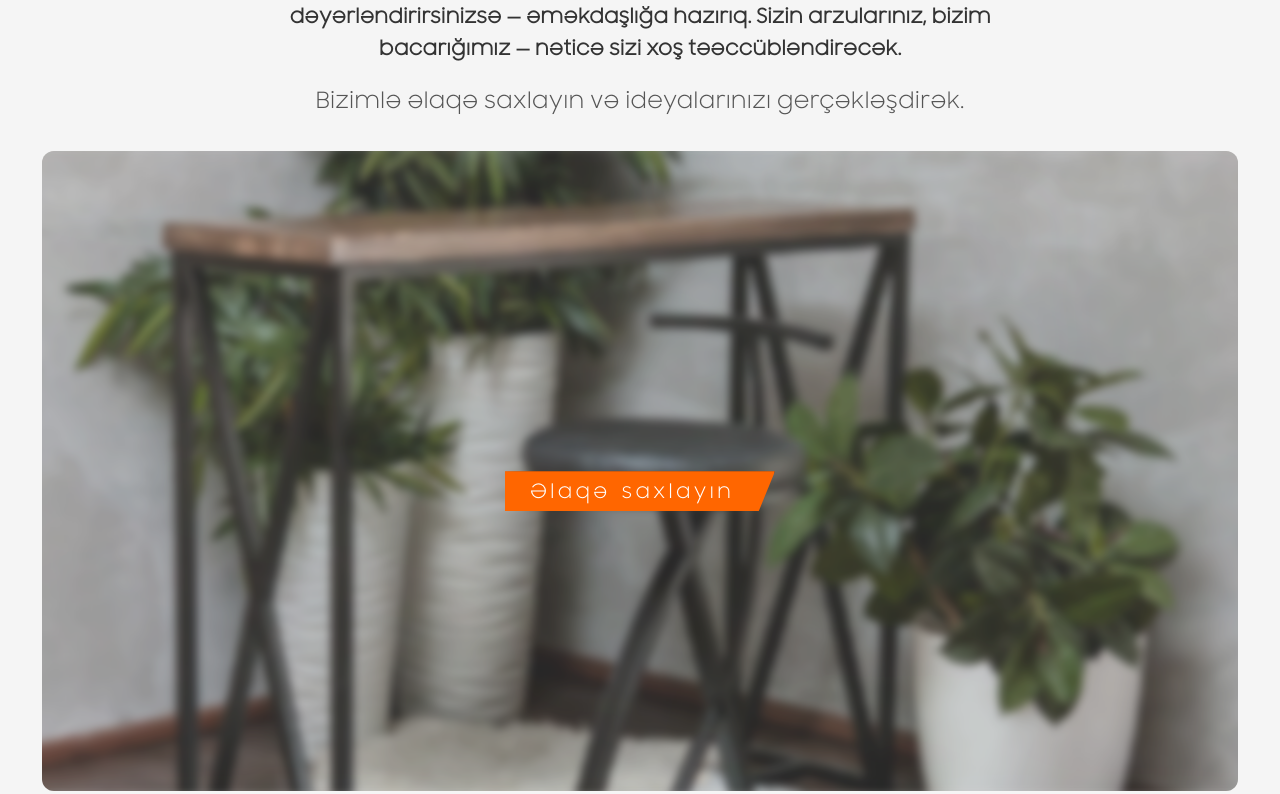
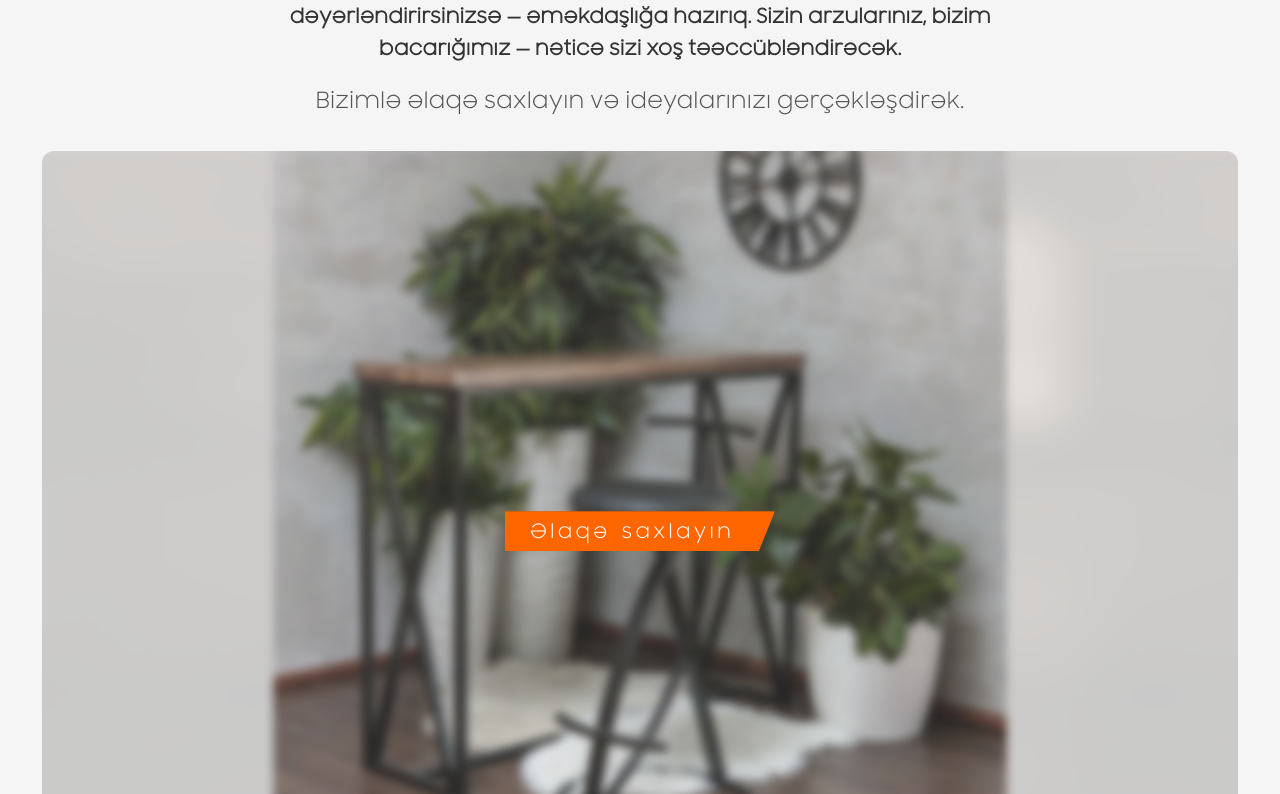
Before and after one commit to rovsenhuseynov/demirdizayn, a React (Create React App) app: page /about in a window 1280 px wide. Shown: the part 3046-3840 px from the top of the page. Built offline with nearby package versions, Linux system fonts and the light colour scheme.

Commit message:
Общая коррекция

```diff
--- a/src/pages/AboutUs/AboutUsBackgroundSlider/AboutUsBackgroundSlider.jsx
+++ b/src/pages/AboutUs/AboutUsBackgroundSlider/AboutUsBackgroundSlider.jsx
@@ -105,13 +105,93 @@
 
 
 
+
+
+
+
+// import { useEffect, useState } from "react";
+// import BackgroundSlider from "../../../reusableСomponents/BackgroundSlider/BackgroundSlider";
+// import "./AboutUsBackgroundSlider.scss";
+
+// import about1 from "../../../assets/images/backgrounds/stool-wooden-background.jpg";
+// import about2 from "../../../assets/images/backgrounds/58375_big.jpg";
+// import about3 from "../../../assets/images/backgrounds/3_n.jpg";
+// import ReusableButton from "../../../reusableСomponents/Button/ReusableButton";
+// import { useNavigate } from "react-router-dom";
+
+// const AboutUsBackgroundSlider = () => {
+//   const navigate = useNavigate();
+
+//   const [isPortrait, setIsPortrait] = useState(
+//     window.innerHeight > window.innerWidth
+//   );
+
+//   useEffect(() => {
+//     const handleResize = () => {
+//       setIsPortrait(window.innerHeight > window.innerWidth);
+//     };
+//     window.addEventListener("resize", handleResize);
+//     return () => window.removeEventListener("resize", handleResize);
+//   }, []);
+
+//   return (
+//     <section className="aboutus-cta">
+//       {/* Контент над слайдером */}
+//       <div className="cta-clean" data-aos="fade-up">
+//         <div className="cta-clean__inner">
+//           <h3>
+//             Əgər qeyri-adi həllər axtarırsınızsa, öz konsepsiyanızı həyata
+//             keçirmək istəyirsinizsə və ya sadəcə keyfiyyətli metalı və “loft”
+//             üslubunu dəyərləndirirsinizsə — əməkdaşlığa hazırıq. Sizin
+//             arzularınız, bizim bacarığımız — nəticə sizi xoş təəccübləndirəcək.
+//           </h3>
+//           <p>Bizimlə əlaqə saxlayın və ideyalarınızı gerçəkləşdirək.</p>
+//         </div>
+//       </div>
+
+//       {/* Слайдер с кнопкой по центру */}
+//       <BackgroundSlider
+//         images={[about1, about2, about3]}
+//         interval={5000}
+//         transition={2000}
+//         blur={25}
+//         scale={1.1}
+//         height={isPortrait ? "60dvh" : "80dvh"}   // разные размеры
+//         width={isPortrait ? "100%" : "100%"}  // разные размеры
+//         overlay={
+//           <div className="aboutus-slider__overlay">
+//             <ReusableButton
+//               className="cta-clean__btn"
+//               onClick={() => navigate("/contacts")}
+//             >
+//               Əlaqə saxlayın
+//             </ReusableButton>
+//           </div>
+//         }
+//         className="aboutus-slider"
+//       />
+//     </section>
+//   );
+// };
+
+// export default AboutUsBackgroundSlider;
+
+
+
+
+
+
+
 import { useEffect, useState } from "react";
 import BackgroundSlider from "../../../reusableСomponents/BackgroundSlider/BackgroundSlider";
 import "./AboutUsBackgroundSlider.scss";
 
 import about1 from "../../../assets/images/backgrounds/stool-wooden-background.jpg";
+import about1_1 from "../../../assets/images/backgrounds/stool-wooden-background-portrait.jpg";
 import about2 from "../../../assets/images/backgrounds/58375_big.jpg";
 import about3 from "../../../assets/images/backgrounds/3_n.jpg";
+import about3_1 from "../../../assets/images/backgrounds/3_n-portrait.jpg";
+
 import ReusableButton from "../../../reusableСomponents/Button/ReusableButton";
 import { useNavigate } from "react-router-dom";
 
@@ -130,6 +210,13 @@ const AboutUsBackgroundSlider = () => {
     return () => window.removeEventListener("resize", handleResize);
   }, []);
 
+  // Формируем массив изображений с учётом портретных версий
+  const images = [
+    isPortrait ? about1_1 : about1,
+    about2, // портретной версии нет
+    isPortrait ? about3_1 : about3,
+  ];
+
   return (
     <section className="aboutus-cta">
       {/* Контент над слайдером */}
@@ -147,13 +234,13 @@ const AboutUsBackgroundSlider = () => {
 
       {/* Слайдер с кнопкой по центру */}
       <BackgroundSlider
-        images={[about1, about2, about3]}
+        images={images}
         interval={5000}
         transition={2000}
         blur={25}
         scale={1.1}
-        height={isPortrait ? "60dvh" : "80dvh"}   // разные размеры
-        width={isPortrait ? "100%" : "100%"}  // разные размеры
+        height={isPortrait ? "60dvh" : "90dvh"}
+        width="100%"
         overlay={
           <div className="aboutus-slider__overlay">
             <ReusableButton
--- a/src/pages/Home/FaqPreview/FaqPreview.scss
+++ b/src/pages/Home/FaqPreview/FaqPreview.scss
@@ -15,7 +15,7 @@
     flex-direction: column;
     gap: 20px;
     max-width: 70%;
-    margin: 0 auto;
+    margin: calc(2vw + 1rem) auto;
     padding: 0;
 
     @media (max-width: 768px) {
--- a/src/pages/Home/ServicesPreview/ServicesPreview.scss
+++ b/src/pages/Home/ServicesPreview/ServicesPreview.scss
@@ -47,7 +47,7 @@
     justify-content: center;
     gap: 20px;
     max-width: 1000px;
-    margin: 0 auto;
+    margin: calc(2vw + 1rem) auto;
   }
 
   &__item {
@@ -55,7 +55,7 @@
     max-width: 320px;
     aspect-ratio: 1 / 1;
     background: #f5f5f5;
-    padding: 20px 20px 40px;
+    padding: calc(2vw + 1rem);
     border: 0.3rem solid v.$activeStateColor;
     box-shadow: 0 9px 30px rgba(0, 0, 0, 0.6);
     text-align: center;
--- a/src/reusableСomponents/BackgroundSlider/BackgroundSlider.jsx
+++ b/src/reusableСomponents/BackgroundSlider/BackgroundSlider.jsx
@@ -114,6 +114,76 @@
 
 
 
+
+
+
+
+// import { useEffect, useState } from "react";
+// import "./BackgroundSlider.scss";
+
+// const BackgroundSlider = ({
+//   images = [],
+//   interval = 5000,
+//   transition = 1500,
+//   blur = 20,
+//   scale = 1.05,
+//   overlay = null,
+//   className = "",
+//   height = "70dvh", // ✅
+//   width = "100%",
+// }) => {
+//   const [index, setIndex] = useState(0);
+
+//   useEffect(() => {
+//     if (!images || images.length <= 1) return;
+//     const timer = setInterval(() => {
+//       setIndex((prev) => (prev + 1) % images.length);
+//     }, interval);
+//     return () => clearInterval(timer);
+//   }, [images, interval]);
+
+//   return (
+//     <div
+//       className={`bg-slider ${className}`}
+//       style={{
+//         height, // ✅
+//         width,
+//         margin: width !== "100%" ? "0 auto" : undefined,
+//         position: "relative",
+//         // overflow: "hidden",
+//       }}
+//     >
+//       {images.map((img, i) => (
+//         <div
+//           key={i}
+//           className={`bg-slide ${i === index ? "active" : ""}`}
+//           style={{
+//             backgroundImage: `url(${img})`,
+//             transition: `opacity ${transition}ms ease-in-out,
+//                         filter ${transition}ms ease-in-out,
+//                         transform ${transition}ms ease-in-out`,
+//             filter: i === index ? "blur(0px)" : `blur(${blur}px)`,
+//             transform: i === index ? "scale(1)" : `scale(${scale})`,
+//             width: "100%",
+//             height: "100%",
+//             position: "absolute",
+//             top: 0,
+//             left: 0,
+//           }}
+//         />
+//       ))}
+
+//       {overlay && <div className="bg-slider__overlay">{overlay}</div>}
+//     </div>
+//   );
+// };
+
+// export default BackgroundSlider;
+
+
+
+
+
 import { useEffect, useState } from "react";
 import "./BackgroundSlider.scss";
 
@@ -125,7 +195,7 @@ const BackgroundSlider = ({
   scale = 1.05,
   overlay = null,
   className = "",
-  height = "70dvh", // ✅
+  height = "70dvh",
   width = "100%",
 }) => {
   const [index, setIndex] = useState(0);
@@ -142,11 +212,10 @@ const BackgroundSlider = ({
     <div
       className={`bg-slider ${className}`}
       style={{
-        height, // ✅
+        height,
         width,
         margin: width !== "100%" ? "0 auto" : undefined,
         position: "relative",
-        // overflow: "hidden",
       }}
     >
       {images.map((img, i) => (
@@ -155,6 +224,9 @@ const BackgroundSlider = ({
           className={`bg-slide ${i === index ? "active" : ""}`}
           style={{
             backgroundImage: `url(${img})`,
+            backgroundSize: "contain",     // показываем полностью
+            backgroundRepeat: "no-repeat", // без повторений
+            backgroundPosition: "center",  // по центру
             transition: `opacity ${transition}ms ease-in-out,
                         filter ${transition}ms ease-in-out,
                         transform ${transition}ms ease-in-out`,
```
Also changed, not shown: src/reusableСomponents/ImageSlider/ImageSlider.jsx (deleted, +0 -9 lines), src/assets/images/backgrounds/3_n-portrait.jpg (added), src/assets/images/backgrounds/stool-wooden-background-portrait.jpg (added), src/reusableСomponents/ImageSlider/ImageSlider.scss (deleted).
